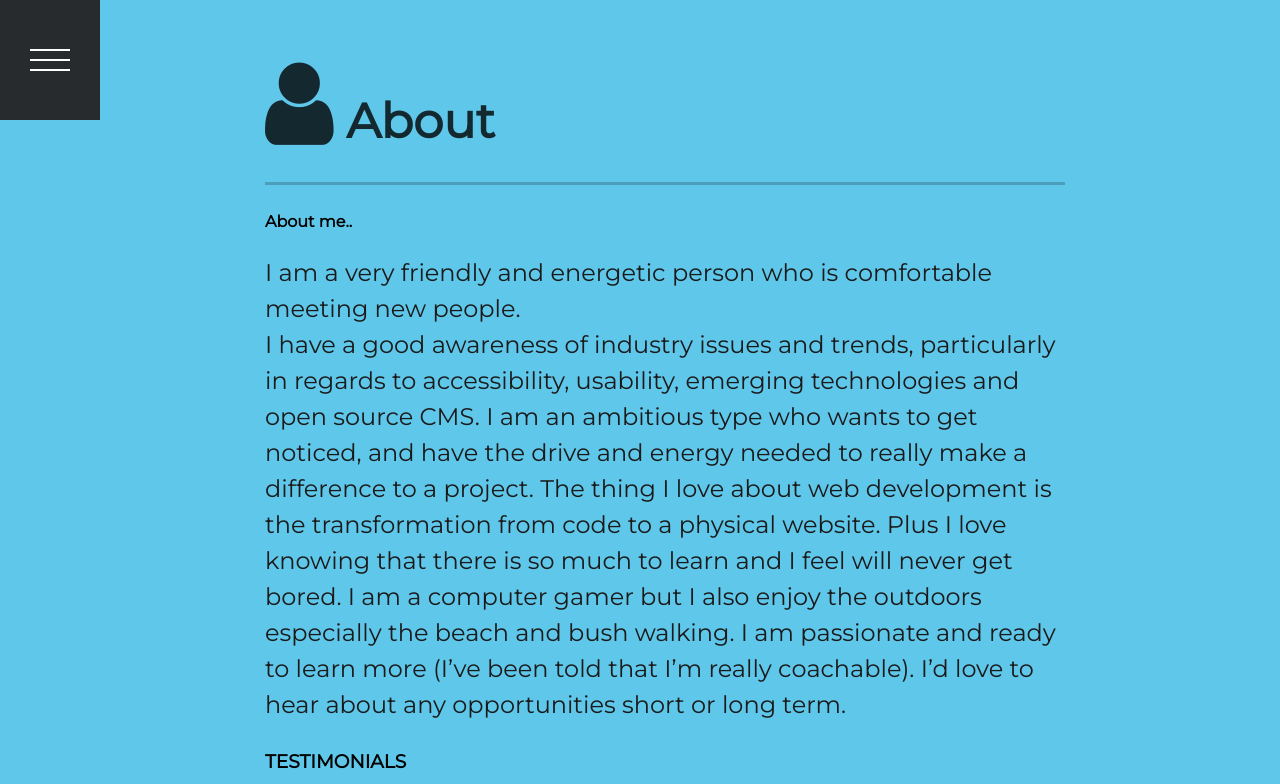
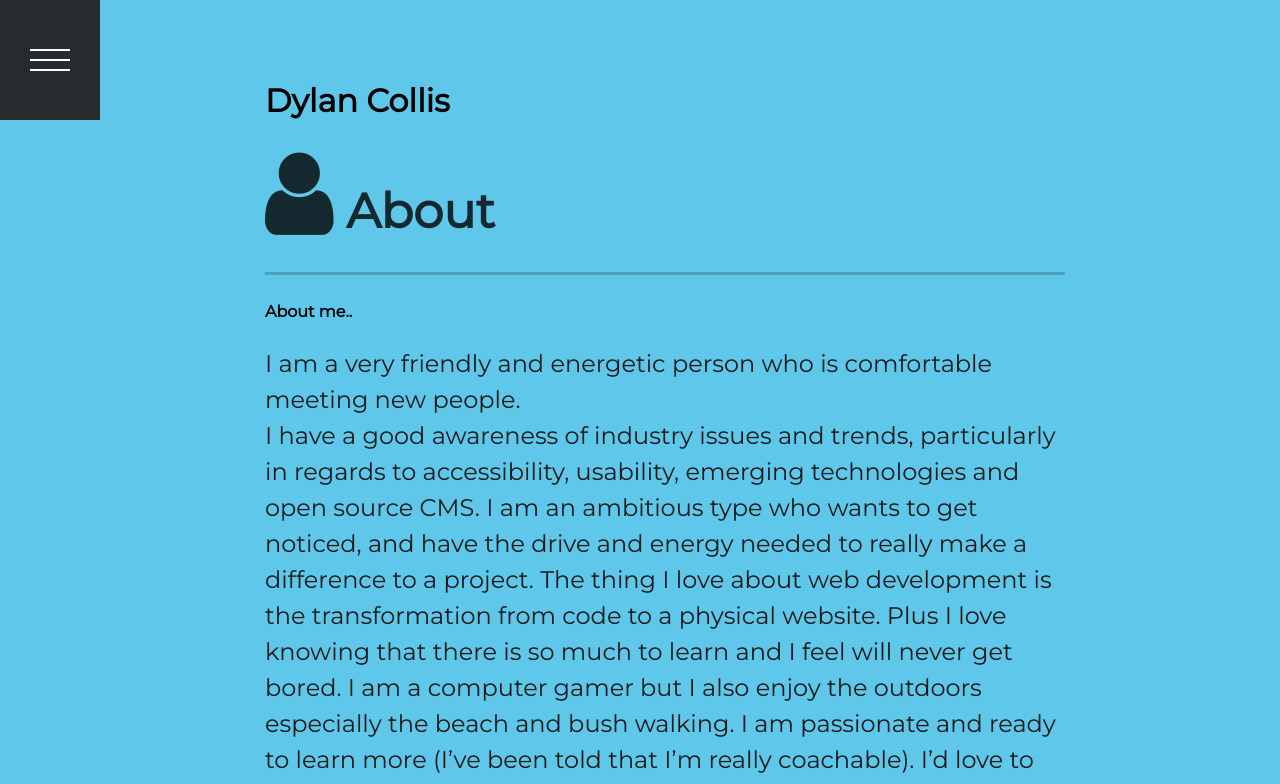
Before and after one commit to itsDAC/dylans-drop, a plain HTML site: page index.html in a window 1280 px wide. Shown: the top 784 px of the page. Drawn offline with nearby package versions, Linux system fonts and the light colour scheme.

Commit message:
added name to top of web page

```diff
--- a/index.html
+++ b/index.html
@@ -40,6 +40,7 @@
 <section class="panel b-blue" id="1">
   <article class="panel__wrapper">
     <div class="panel__content">
+    <h1>Dylan Collis</h1>
       <h1 class="panel__headline"><i class="fa fa-user fa-2x"></i>&nbsp;About</h1>
       <div class="panel__block"></div>
                              <h4>About me..</h4>
```
